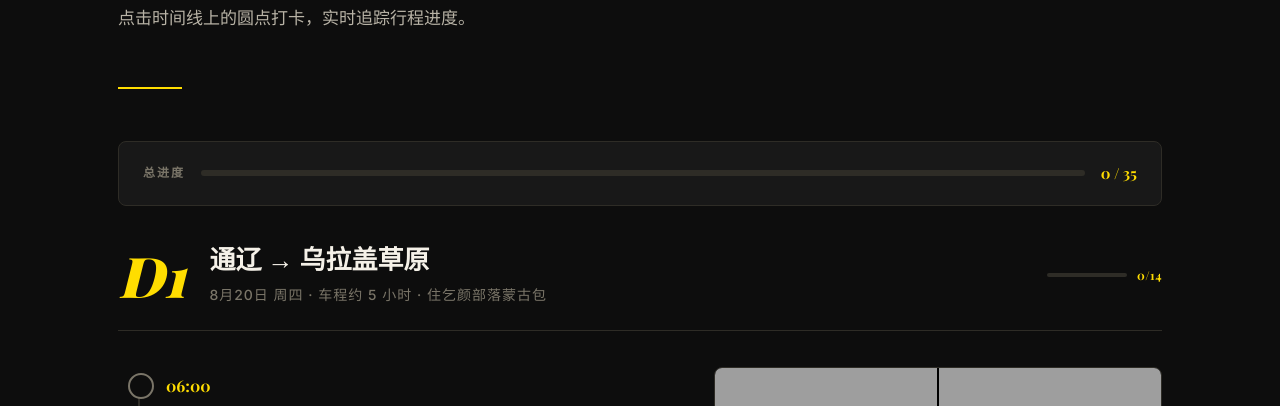
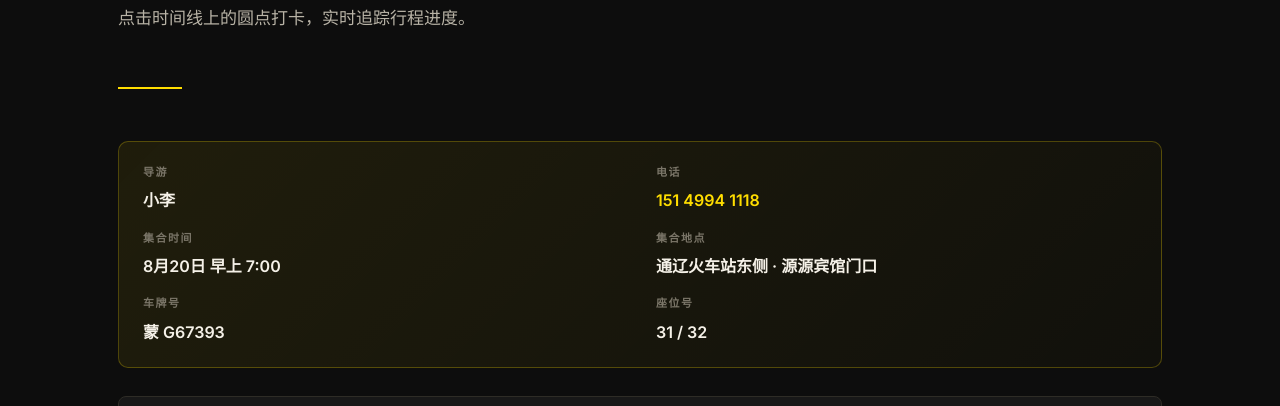
Before and after one commit to palmsurge/wulagai-travel, a plain HTML site: page index.html in a window 1280 px wide. Shown: the part 11045-11451 px from the top of the page. Drawn offline with nearby package versions, Linux system fonts and the light colour scheme; grey boxes are pictures that could not be loaded.

Commit message:
添加导游集合信息卡

```diff
--- a/index.html
+++ b/index.html
@@ -308,6 +308,27 @@
     padding: 18px 24px; background: var(--bg-card); border: 1px solid var(--border);
     border-radius: 8px;
   }
+  /* 导游集合信息卡 */
+  .guide-info-card {
+    background: linear-gradient(135deg, rgba(255,221,0,0.08), rgba(255,221,0,0.02));
+    border: 1px solid rgba(255,221,0,0.25); border-radius: 10px;
+    padding: 20px 24px; margin-bottom: 28px;
+  }
+  .guide-info-row {
+    display: flex; gap: 32px; margin-bottom: 12px;
+  }
+  .guide-info-row:last-child { margin-bottom: 0; }
+  .guide-info-item { display: flex; flex-direction: column; gap: 4px; flex: 1; }
+  .guide-info-label {
+    font-size: 11px; letter-spacing: 1.5px; text-transform: uppercase;
+    color: var(--text-dim); font-weight: 600;
+  }
+  .guide-info-value {
+    font-size: 16px; color: var(--text); font-weight: 600;
+    font-family: var(--sans);
+  }
+  .guide-info-value a { color: var(--ng-yellow); text-decoration: none; }
+  .guide-info-value a:hover { text-decoration: underline; }
   .daily-overall-progress .label {
     font-size: 12px; letter-spacing: 2px; text-transform: uppercase;
     color: var(--text-dim); font-weight: 600; white-space: nowrap;
@@ -566,6 +587,8 @@
     th, td { padding: 16px 10px; font-size: 15px; }
     .spot h3 { font-size: 26px; }
     .sec-title { font-size: 32px; }
+    .guide-info-row { flex-direction: column; gap: 14px; }
+    .guide-info-card { padding: 18px 20px; }
     .pack-cat { padding: 20px; }
     .spot-mini-gallery.count-3 img:first-child { height: 180px; }
     .spot-mini-gallery img { height: 130px; }
@@ -777,6 +800,38 @@
   <h2 class="sec-title">每日行程</h2>
   <p class="sec-desc">点击时间线上的圆点打卡，实时追踪行程进度。</p>
   <div class="divider"></div>
+  <div class="guide-info-card">
+    <div class="guide-info-row">
+      <div class="guide-info-item">
+        <span class="guide-info-label">导游</span>
+        <span class="guide-info-value">小李</span>
+      </div>
+      <div class="guide-info-item">
+        <span class="guide-info-label">电话</span>
+        <span class="guide-info-value"><a href="tel:15149941118">151 4994 1118</a></span>
+      </div>
+    </div>
+    <div class="guide-info-row">
+      <div class="guide-info-item">
+        <span class="guide-info-label">集合时间</span>
+        <span class="guide-info-value">8月20日 早上 7:00</span>
+      </div>
+      <div class="guide-info-item">
+        <span class="guide-info-label">集合地点</span>
+        <span class="guide-info-value">通辽火车站东侧 · 源源宾馆门口</span>
+      </div>
+    </div>
+    <div class="guide-info-row">
+      <div class="guide-info-item">
+        <span class="guide-info-label">车牌号</span>
+        <span class="guide-info-value">蒙 G67393</span>
+      </div>
+      <div class="guide-info-item">
+        <span class="guide-info-label">座位号</span>
+        <span class="guide-info-value">31 / 32</span>
+      </div>
+    </div>
+  </div>
   <div class="daily-overall-progress">
     <span class="label">总进度</span>
     <div class="bar"><div class="fill" id="overall-progress-fill"></div></div>
```
